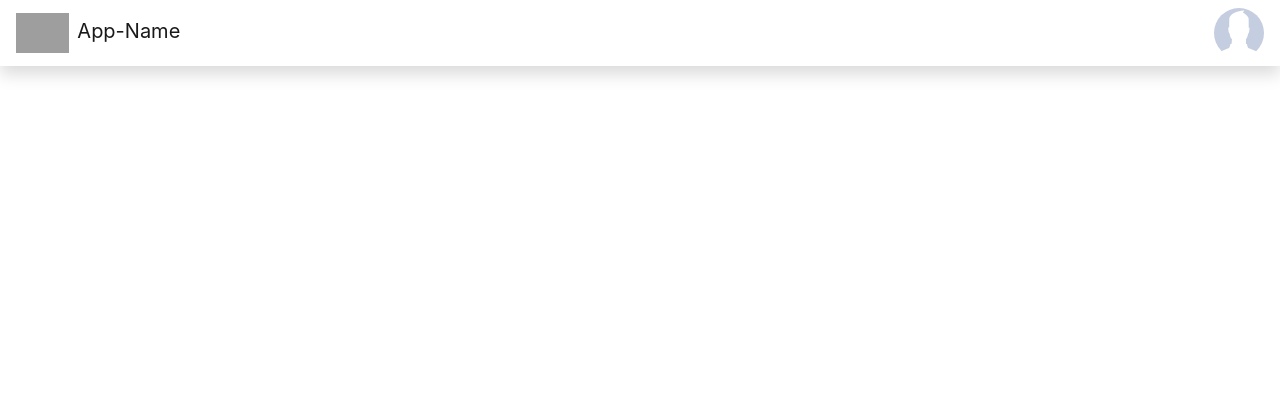
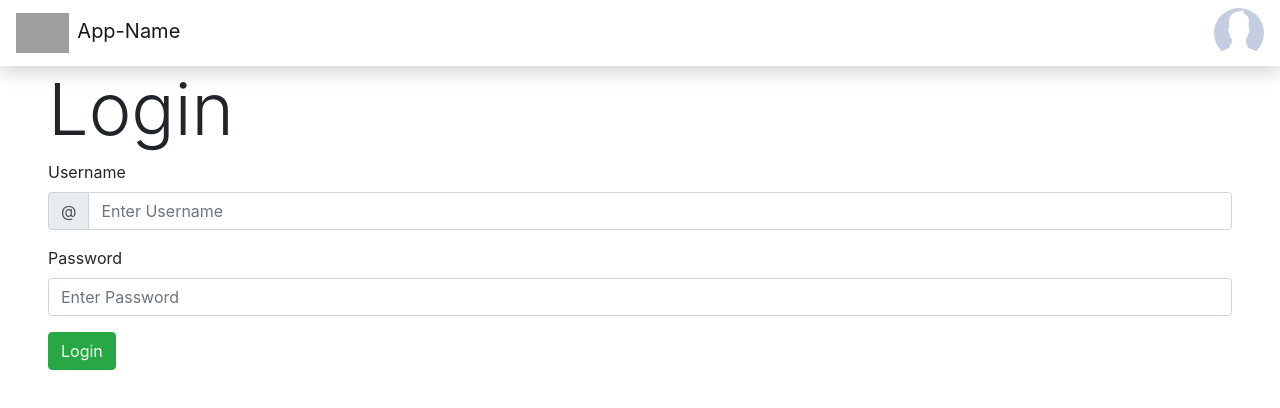
Before and after one commit to LukasPietzschmann/FitnessApp, a React (Create React App) app in the folder frontend/: page /profile in a window 1280 px wide. Shown: the top 408 px of the page. Built offline with nearby package versions, Linux system fonts and the light colour scheme; grey boxes are pictures that could not be loaded; the HTML template or start-up script is replaced by a standard one.

Commit message:
Frontend: Added simple Login View

```diff
--- a/frontend/src/App.js
+++ b/frontend/src/App.js
@@ -7,6 +7,7 @@ import AreaChoice from './components/AreaChoicePage/AreaChoice';
 import ExerciseAreaTypes from './components/ExerciseAreaTypes/ExerciseAreaTypes';
 import Header from './components/Header/Header';
 import ExerciseTypes from './components/ExerciseTypes/ExerciseTypes';
+import Profile from './components/Profile/Profile';
 
 function App() {
 	return (
@@ -38,6 +39,7 @@ function App() {
 
 					<Route exact path='/areaChoice' component={AreaChoice} />
 					<Route exact path='/areaChoice/test' component={Test} />
+				<Route exact path='/profile' component={Profile} />
 				</Switch>
 		</Router>
 	);
--- /dev/null
+++ b/frontend/src/components/Profile/Login.js
@@ -0,0 +1,42 @@
+import { useState } from 'react';
+
+import { axiosInstance } from '../../constants';
+
+function Login({ className }) {
+	const [uname, setUName] = useState('');
+	const [passwd, setPasswd] = useState('');
+	const [error, setError] = useState(null);
+
+	return (
+		<div className={className}>
+			<h1 className='display-3'>Login</h1>
+			<form>
+				<div className='form-group'>
+					<label>Username</label>
+					<div className='input-group mb-3'>
+						<div className='input-group-prepend'>
+							<span className='input-group-text'>@</span>
+						</div>
+						<input className='form-control' placeholder='Enter Username' value={uname} onChange={e => setUName(e.target.value)}/>
+					</div>
+				</div>
+				<div className='form-group'>
+					<label>Password</label>
+					<input className='form-control' type='password' placeholder='Enter Password' value={passwd} onChange={e => setPasswd(e.target.value)}/>
+				</div>
+			</form>
+			<button className='btn btn-success' onClick={() => {
+				axiosInstance.post('/login', {uname: uname, password: passwd}, {withCredentials: true})
+					.then(window.location.reload)
+					.catch(err => {
+						console.error(err.response);
+						if (err.response.status === 400)
+							setError(err.response.data);
+					});
+			}}>Login</button>
+			<div className='d-inline text-danger ml-2'>{error}</div>
+		</div>
+	);
+}
+
+export default Login;
--- /dev/null
+++ b/frontend/src/components/Profile/Profile.js
@@ -0,0 +1,17 @@
+import useCookie from '../../hooks/useCookie';
+import Login from './Login';
+
+function Profile({ className }) {
+	const [token, deleteToken] = useCookie('Token');
+
+	return (
+		<div>
+			{
+				token ? <button onClick={deleteToken}>Delete Cookie (Token: {token.value})</button> :
+				<Login className='mx-5'/>
+			}
+		</div>
+	);
+}
+
+export default Profile;
```
